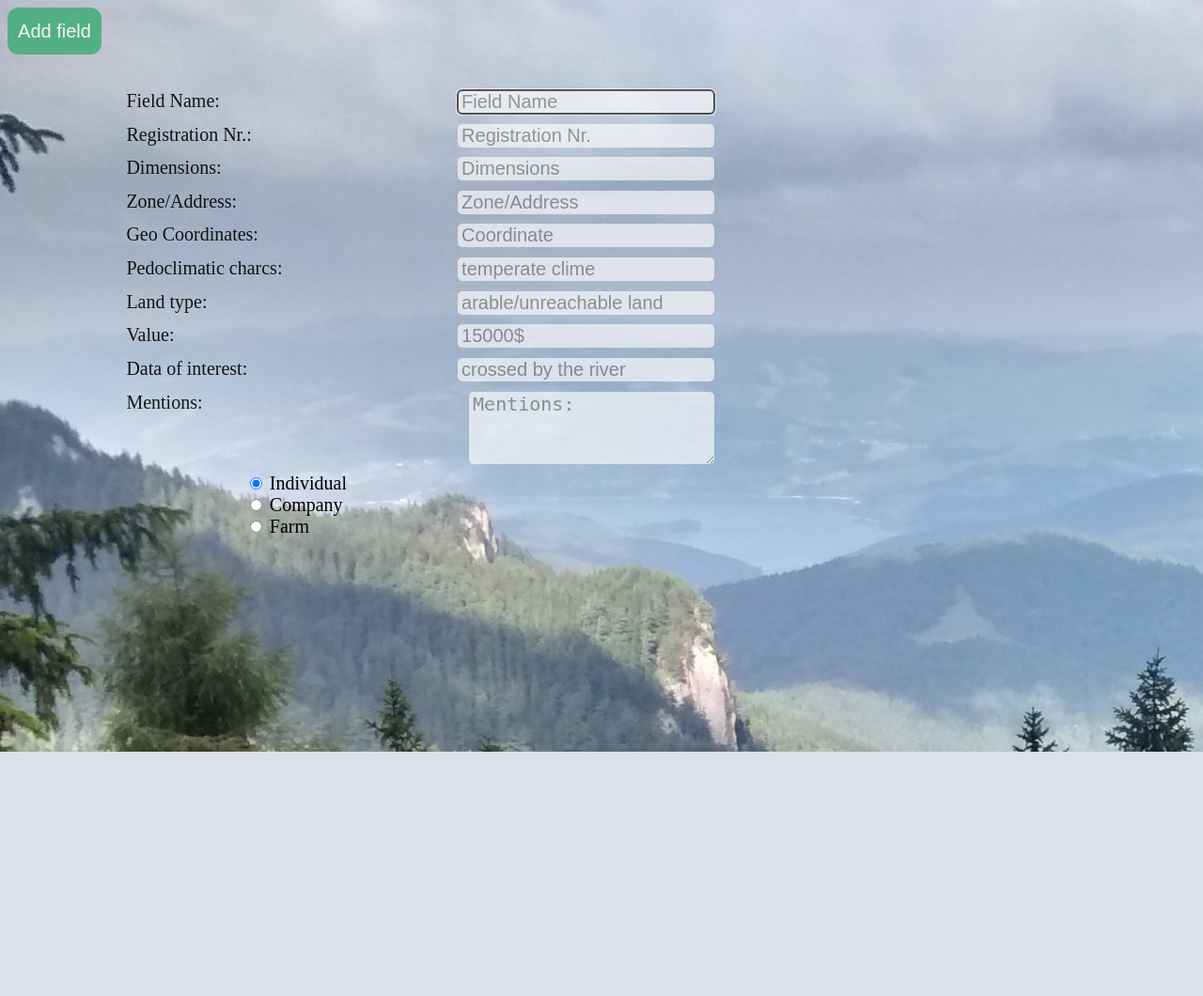
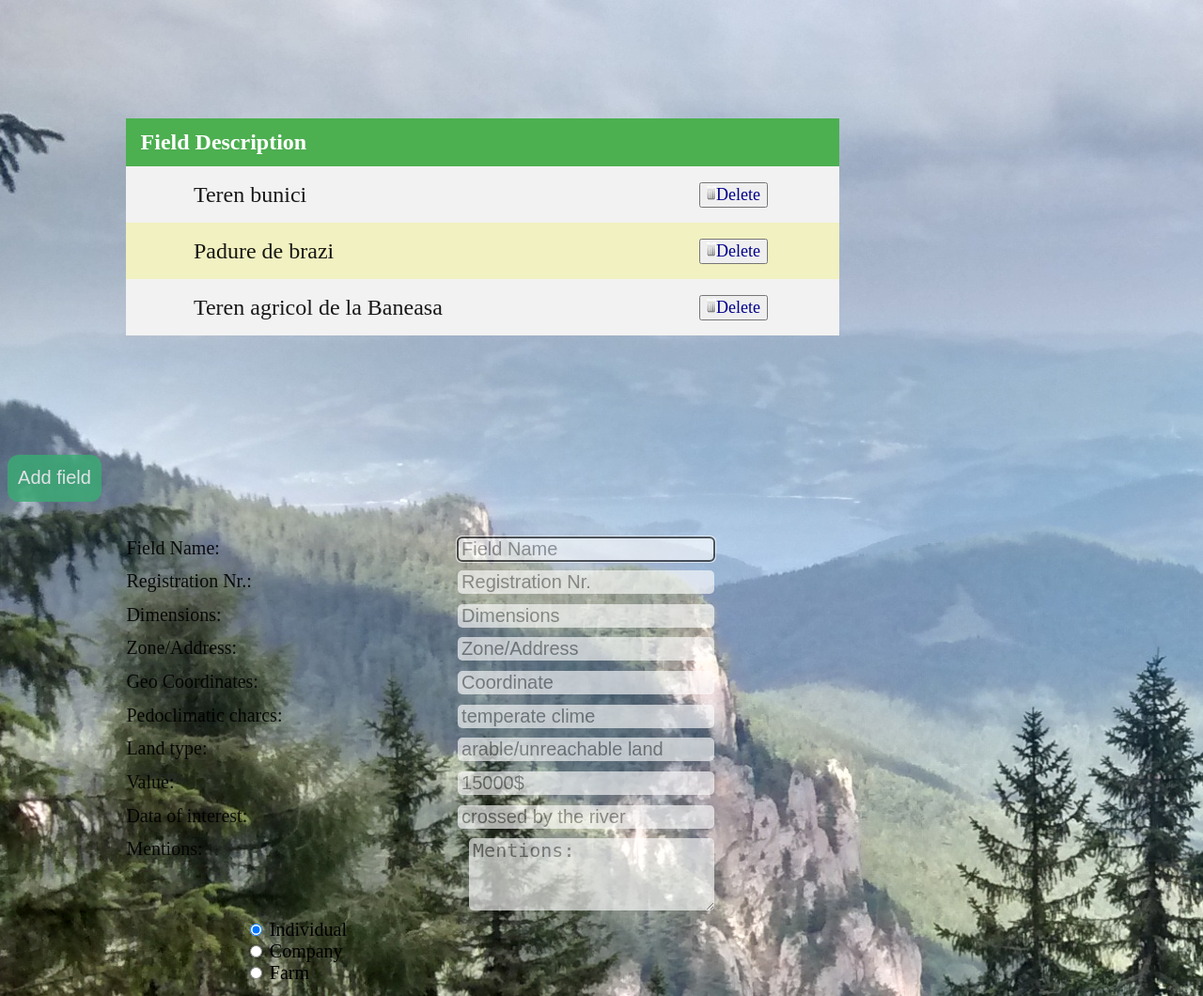
Before and after one commit to RonaAna/AgLr, a PHP site: page /Main.html in a window 1280 px wide. Shown: the whole page at 94% size. Before the commit the page ends 800 px from the top, so only its background shows below. Run offline with PHP 8.4, Linux system fonts and the light colour scheme.

Commit message:
Added the fields table
Added the fields table, the CSS for it
Integration the table in the Main.html page
Little changes on CSS and class name from Index.html

```diff
--- a/CSS/stylesheet.css
+++ b/CSS/stylesheet.css
@@ -1,7 +1,7 @@
 #menu-button {
 	float: right;
 }
-#login-button, #SignUp-button {
+.menu-btn,#Add-button {
 	background-color:#39ac73;
 	opacity: 0.8;
 	border: none;
@@ -37,11 +37,7 @@
 	font-size:20px;
 	opacity:0.7;
 }
-#firstname,
-#lastname,
-#register-password,
-#password2,
-#register-email {
+.user-data {
 	width:220px;
 	height:40px;
 	text-align: center;
@@ -55,7 +51,7 @@
 	margin-top: 1%;
 	margin-bottom: 1%;
 }
-#submit-login,#register-btn{
+.submit-btn {
 	width:220px;
 	height:40px;
 	text-align: center;
@@ -68,11 +64,13 @@
 #register-form {display: none;
 border: none;
 }
-#register-btn{margin-right: auto;
+#register-btn,.trash-button{
+	margin-right: auto;
 	margin-left: auto;
 	display:block;
 	margin-top: 1%;
-	margin-bottom: 1%;}
+	margin-bottom: 1%;
+}
 
 input[type="text"]:focus,
 input[type="password"]:focus {
@@ -94,25 +92,11 @@ input[type="submit"]:active {
   transition: 0.1s ease;
 }
 
-#Add-button{
-	background-color:#39ac73;
-	opacity: 0.8;
-	border: none;
-    color: white;
-    text-align: center;
-    text-decoration: none;
-    display: inline-block;
-    font-size: 20px;
-	border-radius: 12px;
-	width:100px;
-	height:50px;
-}
-
- #fieldname,#zone,
+#fieldname,#zone,
 #Coordinate, #pedoclimatic,
 #registrationNr, #dimensions,
 #mentions , #landType,
-#landValue, #interests{
+#landValue, #interests {
 	display:inline-block;
 	border: none;
 	border-radius: 5px;
@@ -123,7 +107,7 @@ input[type="submit"]:active {
 	margin-right:45%;
 }
 
-.fields{
+.fields,#t01 td div{
 	display:block;
 	margin-top: 1%;
 	margin-bottom: 1%;
@@ -134,8 +118,6 @@ input[type="submit"]:active {
 	font-size:20px;
 	opacity:0.9;
 }
-
-
 #add-field-form {
 	margin-top: 3%;
 }
@@ -152,3 +134,50 @@ input[type="submit"]:active {
 	margin-left: 20%;
 	font-size:20px;
 }
+#t01 {
+    border-collapse: collapse;
+    width: 60%;
+    margin:10%;
+    background-color: #f1f1c1;
+}
+#t01 td div, #t01 th div {
+	display:inline;
+	font-size:150%;
+}
+#t01 td, #t01 th {
+    padding: 2%;
+}
+#t01 th {
+	margin-bottom:5px;
+}
+#t01 td input[type = "text"] {width: 84%;}
+#t01 tr:nth-child(even) {
+	background-color: #f2f2f2;
+}
+
+#t01 tr:hover {
+	background-color: #ddd;
+}
+
+#t01 th {
+    padding-top: 12px;
+    padding-bottom: 12px;
+    text-align: left;
+    background-color: #4CAF50;
+    color: white;
+}
+.trash-button {
+	display:inline-block;
+	font-size: 18px;
+	font-family: FontAwasome;
+	color:darkblue;
+}
+
+@media only screen and (max-width: 600px) {
+    body {
+        background-color: lightblue;
+    }
+#t01 {
+border-collapse: collapse;
+width: 100%;
+}
--- a/Main.html
+++ b/Main.html
@@ -5,8 +5,39 @@
 	<link rel="stylesheet" href="CSS/stylesheet.css" type="text/css">
 </head>
 <body background = "Images/back.jpg">
+	<table id = "t01">
+	<tr>
+		<th><div>Field Description</div></th>
+		<th></th>
+	</tr>
+	<tr>
+		<td><div>Teren bunici</div></td>
+		<td>
+			<button class="trash-button" type="button">
+				<img src ="Images/trash.png" width="10px" height="15px" />Delete
+			</button>
+		</td>
+	</tr>
+	<tr>
+		<td><div> Padure de brazi</div></td>
+		<td>
+			<button class="trash-button" type="button">
+				<img src ="Images/trash.png" width="10px" height="15px" />Delete
+			</button>
+		</td>
+	</tr>
+	<tr>
+		<td><div>Teren agricol de la Baneasa</div></td>
+		<td>
+			<button class="trash-button" type="button">
+				<img src ="Images/trash.png" width="10px" height="15px" />Delete
+			</button>
+		</td>
+	</tr>
+	</table>
+
 	<div>
-		<input type="button" id ="Add-button" value = "Add field">
+		<input type="button" class="menu-btn" id ="Add-button" value = "Add field">
 	</div>
 	<div class = "add-field" id = "add-field-form">
 		<div class = "fields">
```
Also changed, not shown: Index.html (+12 -13 lines), Images/trash.png (added).
